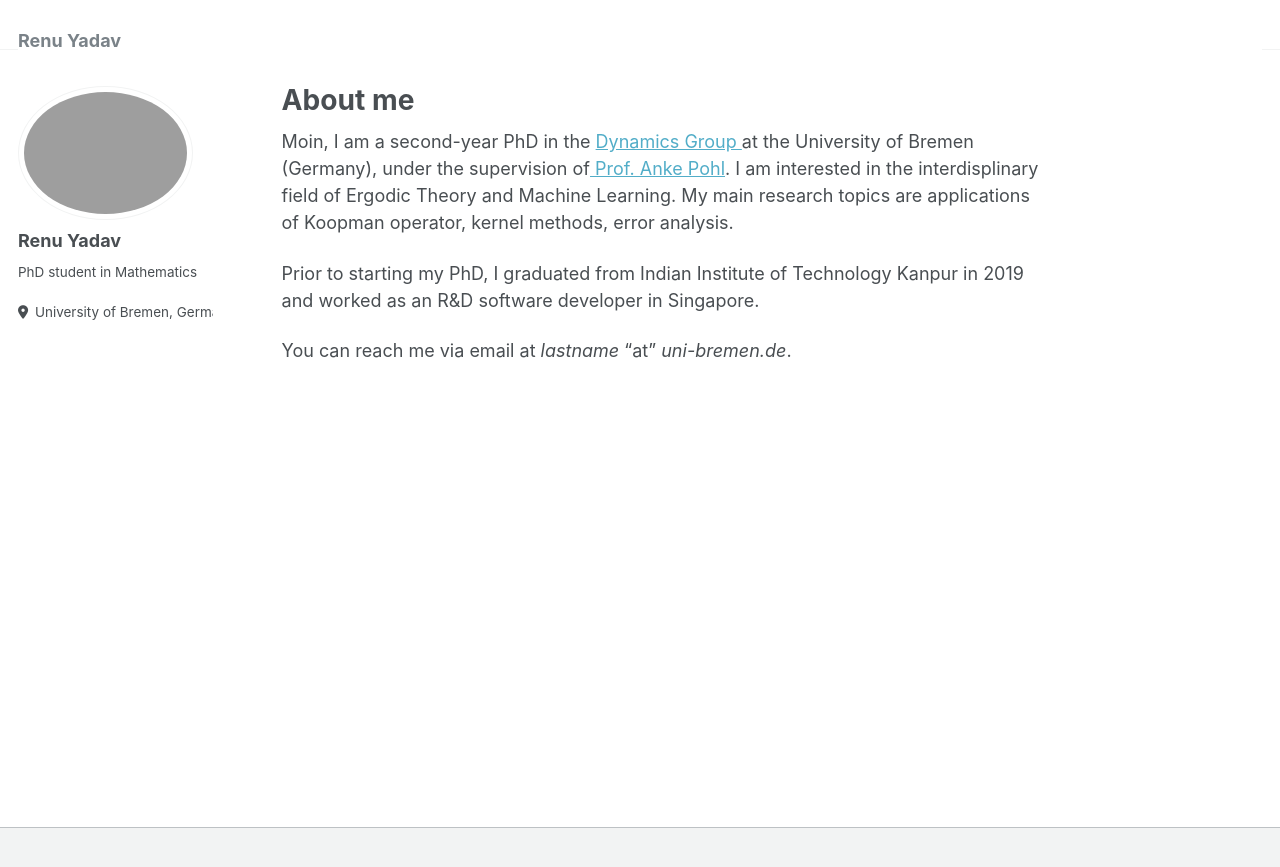
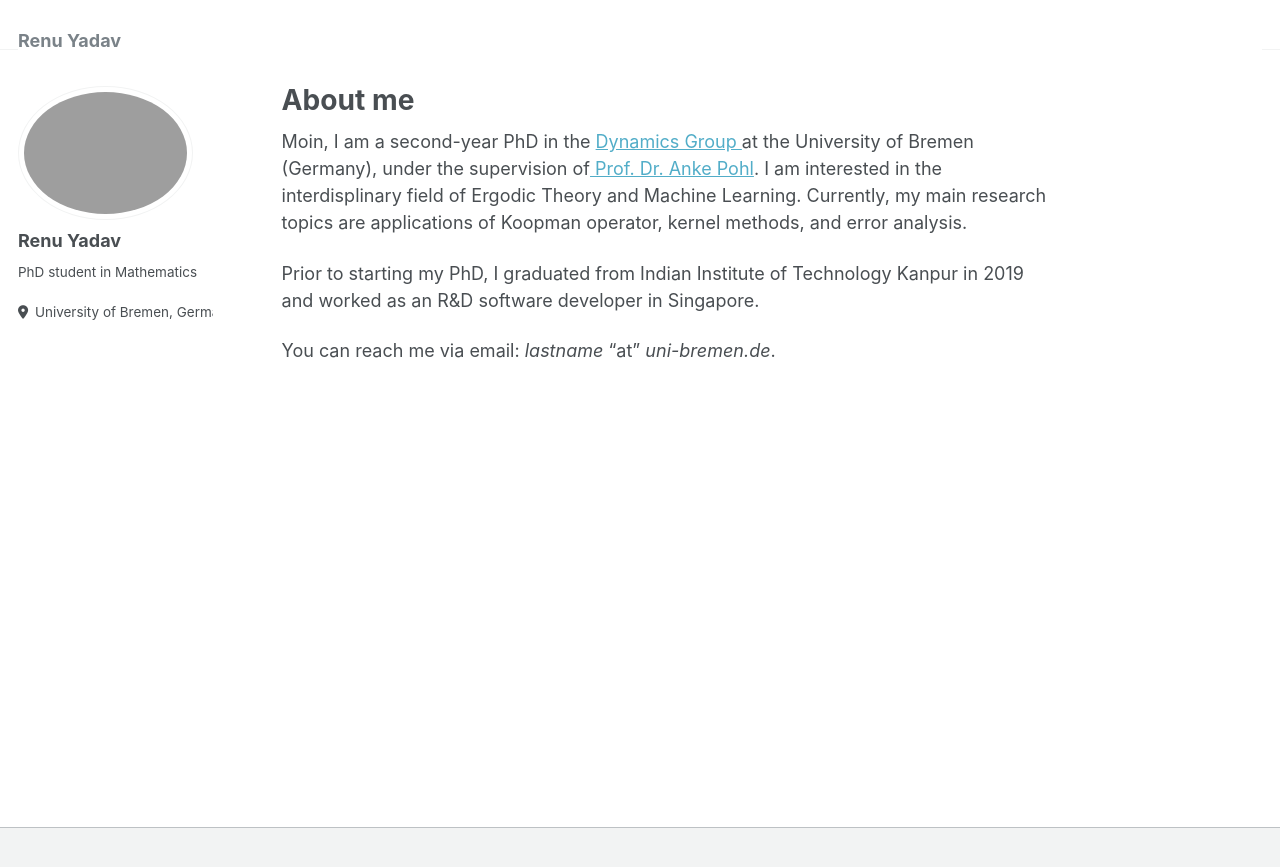
Before and after one commit to renuyadavwxyz/renuyadavwxyz.github.io, a Jekyll site: the page built from _pages/about.md, in a window 1280 px wide. Shown: the top 867 px of the page. Built offline with Jekyll 4.4.1, drawn with Linux system fonts in a browser that asks for light colours.

Commit message:
further typos

```diff
--- a/_pages/about.md
+++ b/_pages/about.md
@@ -7,8 +7,8 @@ redirect_from:
   - /about.html
 ---
 
-Moin, I am a second-year PhD in the <a href= "https://www.uni-bremen.de/dynamical-systems"> Dynamics Group </a> at the University of Bremen (Germany), under the supervision of<a href= "https://user.math.uni-bremen.de/apohl/"> Prof. Anke Pohl</a>. I am interested in the interdisplinary field of Ergodic Theory and Machine Learning. My main research topics are applications of Koopman operator, kernel methods, error analysis.
+Moin, I am a second-year PhD in the <a href= "https://www.uni-bremen.de/dynamical-systems"> Dynamics Group </a> at the University of Bremen (Germany), under the supervision of<a href= "https://user.math.uni-bremen.de/apohl/"> Prof. Dr. Anke Pohl</a>. I am interested in the interdisplinary field of Ergodic Theory and Machine Learning. Currently, my main research topics are applications of Koopman operator, kernel methods, and error analysis.
 
 Prior to starting my PhD, I graduated from Indian Institute of Technology Kanpur in 2019 and worked as an R&D software developer in Singapore.
 
-You can reach me via email at *lastname* "at" *uni-bremen.de*.
+You can reach me via email: *lastname* "at" *uni-bremen.de*.
```
